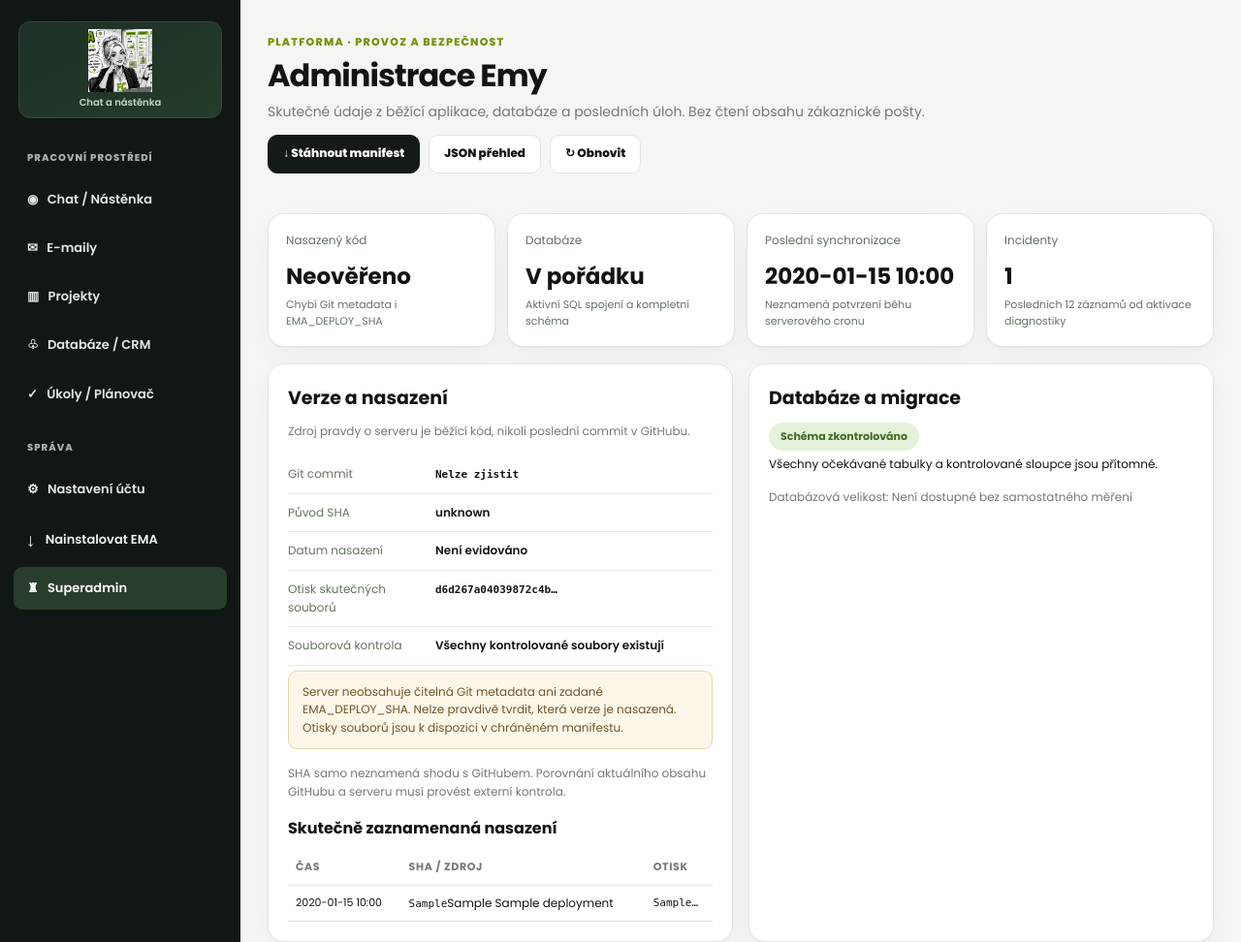
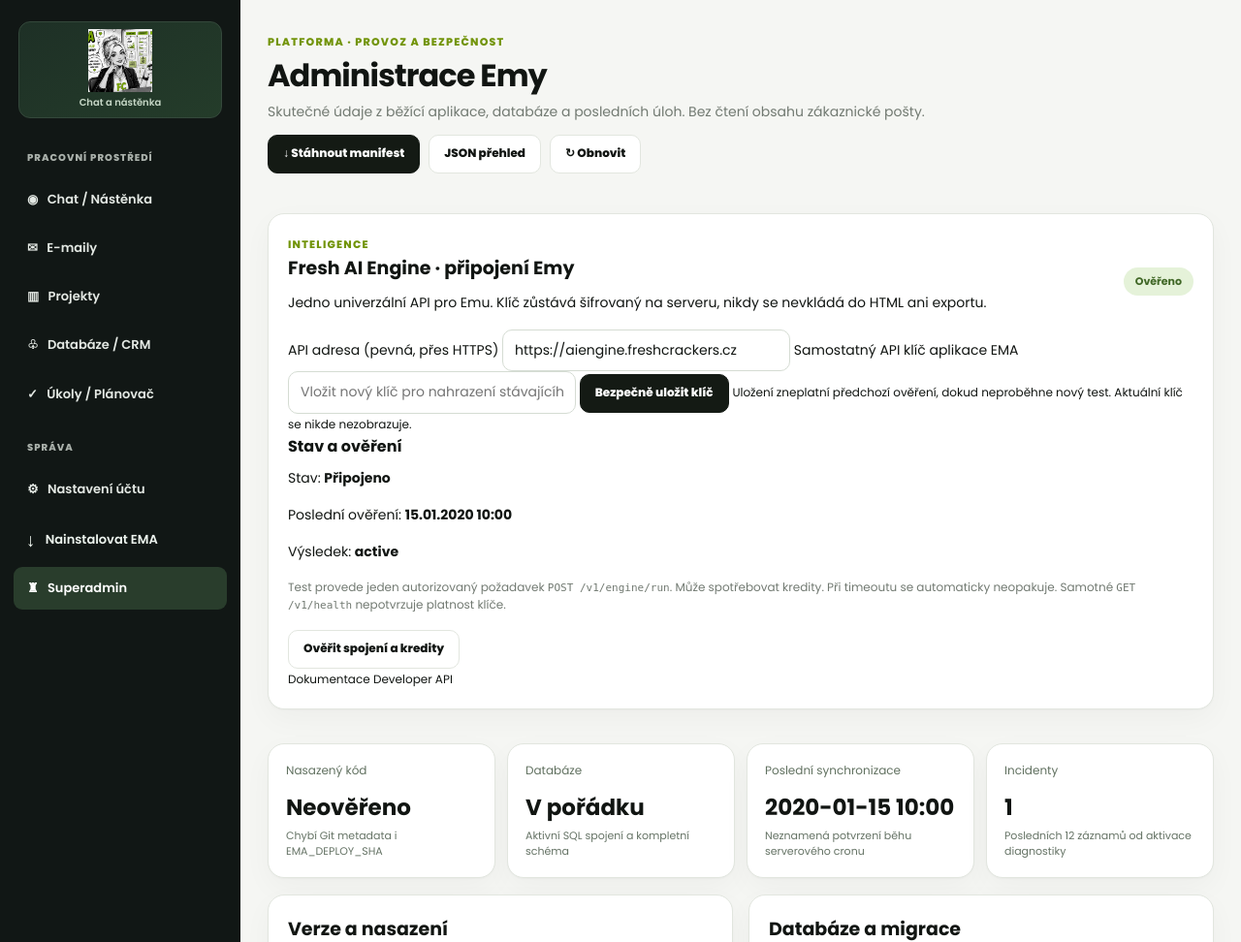
Before and after one commit to soufekladislav/Ema, a Flask app: page /superadmin in a window 1280 px wide. Shown: the part 72-1044 px from the top of the page at 97% size. Run offline with Flask 3, Linux system fonts and the light colour scheme; the visitor is signed in with stand-in values (Sample User, id 1); tables that the repository leaves empty hold one stand-in row (values such as "Sample post"); data that the repository does not hold is empty.

Commit message:
ui(admin): Intelligence panel for secure Engine key, explicit billable verification and clear status

```diff
--- a/templates/app.html
+++ b/templates/app.html
@@ -335,6 +335,44 @@
     </div>
   </div>
 
+  <section class="card panel ema-ops-panel ema-intelligence-settings" id="ops-intelligence">
+    <div class="ema-aside-top">
+      <div><span class="eyebrow">INTELIGENCE</span>
+        <h2>Fresh AI Engine · připojení Emy</h2>
+        <p>Jedno univerzální API pro Emu. Klíč zůstává šifrovaný na serveru, nikdy se nevkládá do HTML ani exportu.</p></div>
+      <span class="ema-ops-status {{ 'is-ok' if ai_settings and ai_settings.verified else 'is-warning' }}">
+        {{ 'Ověřeno' if ai_settings and ai_settings.verified else 'Nepřipojeno / neověřeno' }}
+      </span>
+    </div>
+    <div class="ema-ai-config-grid">
+      <form method="post" action="{{ url_for('intelligence_connect') }}" autocomplete="off">
+        <input type="hidden" name="csrf_token" value="{{ csrf_token() }}">
+        <label>API adresa (pevná, přes HTTPS)
+          <input value="https://aiengine.freshcrackers.cz" readonly>
+        </label>
+        <label>Samostatný API klíč aplikace EMA
+          <input type="password" name="api_key" minlength="20" maxlength="512"
+                 placeholder="{{ 'Vložit nový klíč pro nahrazení stávajícího' if ai_settings else 'Vlož klíč z AI Engine → API konektory' }}"
+                 autocomplete="new-password" required>
+        </label>
+        <button class="btn primary" type="submit">Bezpečně uložit klíč</button>
+        <small>Uložení zneplatní předchozí ověření, dokud neproběhne nový test. Aktuální klíč se nikde nezobrazuje.</small>
+      </form>
+      <div class="ema-intelligence-status">
+        <h3>Stav a ověření</h3>
+        <p>Stav: <strong>{{ 'Připojeno' if ai_settings and ai_settings.verified else 'Zatím neověřeno' }}</strong></p>
+        <p>Poslední ověření: <strong>{{ ai_settings.checked_at.strftime('%d.%m.%Y %H:%M') if ai_settings and ai_settings.checked_at else 'Neproběhlo' }}</strong></p>
+        <p>Výsledek: <strong>{{ ai_settings.check_status if ai_settings else 'Klíč není uložen' }}</strong></p>
+        <p class="small muted">Test provede jeden autorizovaný požadavek <code>POST /v1/engine/run</code>. Může spotřebovat kredity. Při timeoutu se automaticky neopakuje. Samotné <code>GET /v1/health</code> nepotvrzuje platnost klíče.</p>
+        <form method="post" action="{{ url_for('intelligence_verify') }}">
+          <input type="hidden" name="csrf_token" value="{{ csrf_token() }}">
+          <button class="btn" type="submit" {{ 'disabled' if not ai_settings else '' }}>Ověřit spojení a kredity</button>
+        </form>
+        <a href="https://aiengine.freshcrackers.cz/account/developer-api"
+           target="_blank" rel="noopener noreferrer" class="small">Dokumentace Developer API</a>
+      </div>
+    </div>
+  </section>
   <div class="ema-ops-summary" aria-label="Zdraví aplikace">
     <article class="card metric">
       <span>Nasazený kód</span>
```
